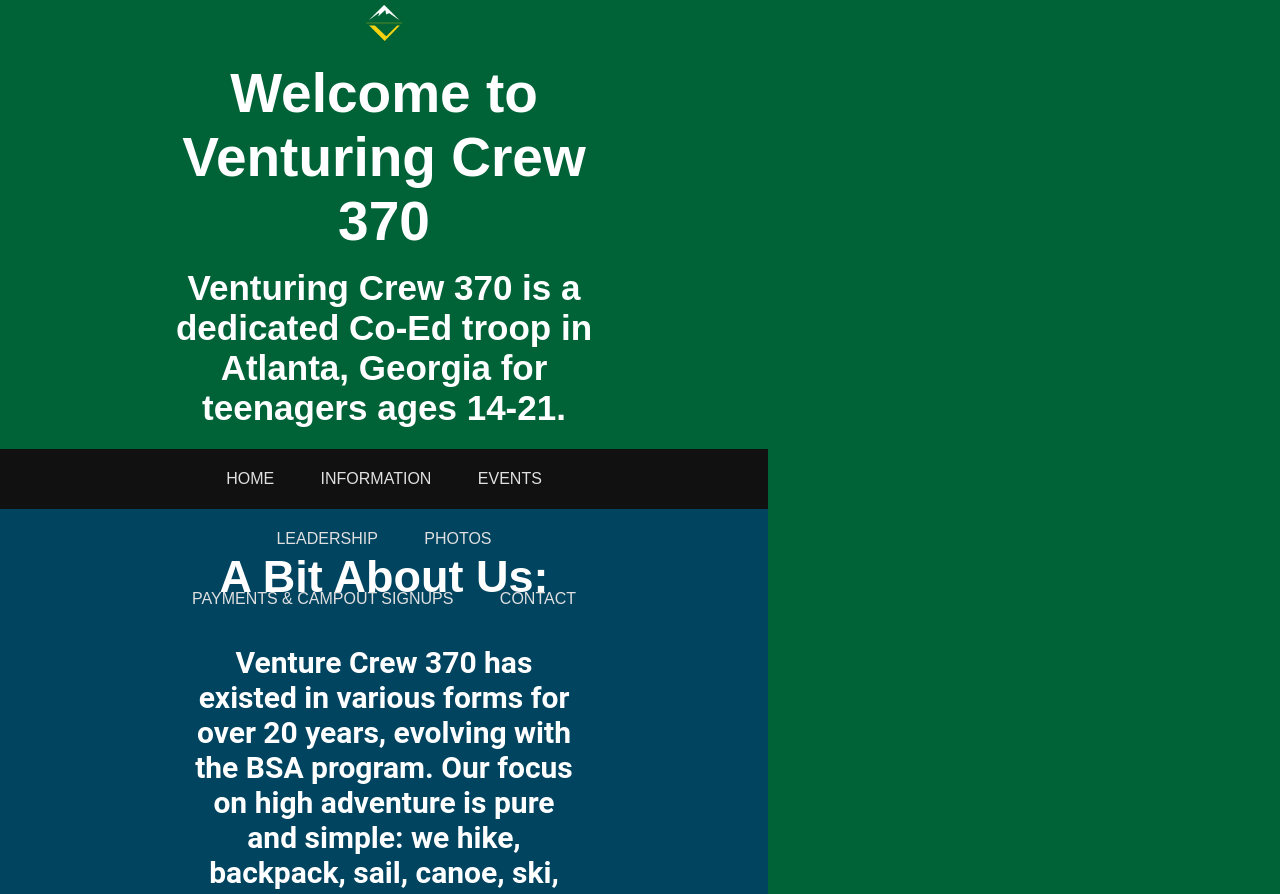
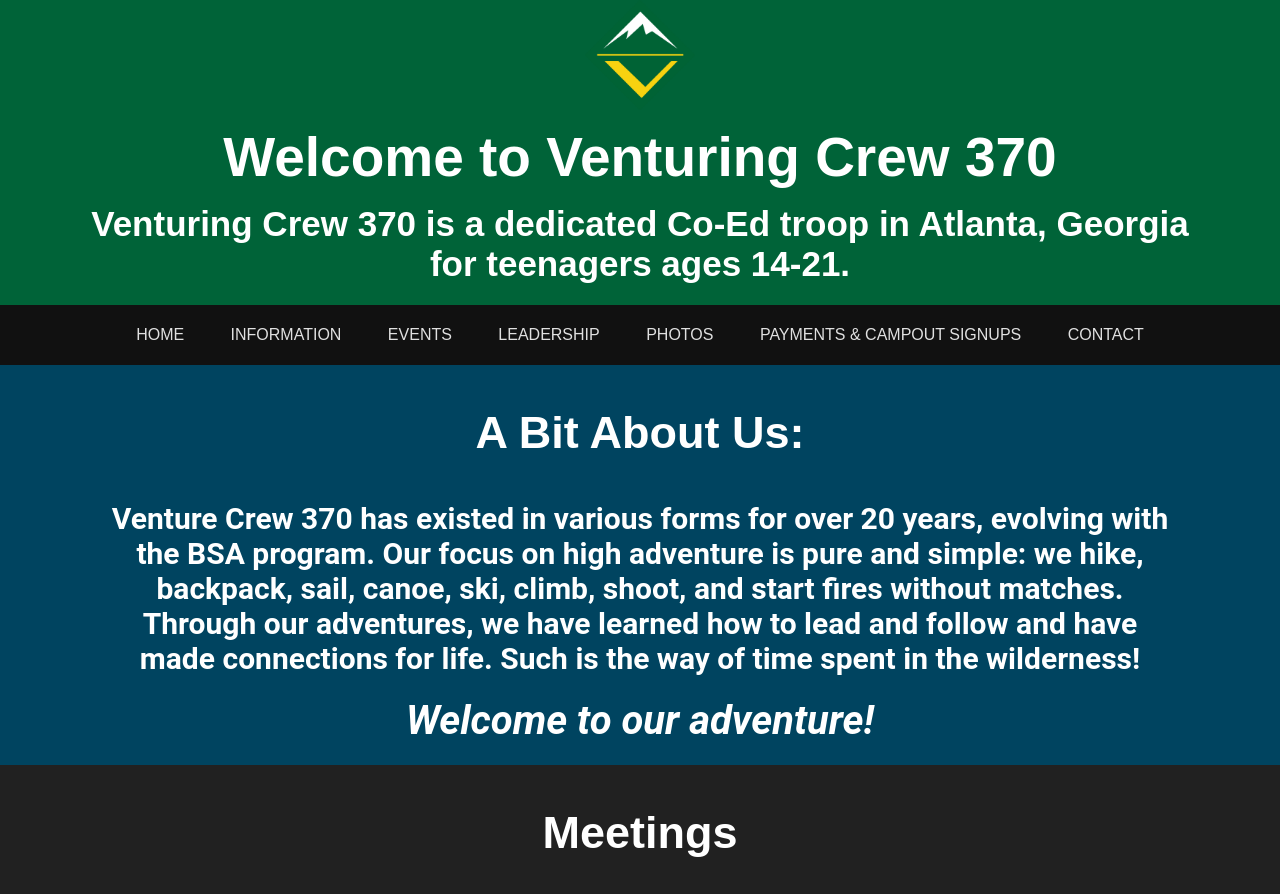
Before and after one commit to crew-370/Crew370, a Jekyll site: the page built from index.html, in a window 1280 px wide. Shown: the top 894 px of the page. Built offline with Jekyll 4.4.1, drawn with Linux system fonts in a browser that asks for light colours.

Commit message:
undid width changes

```diff
--- a/styles/bottombar.css
+++ b/styles/bottombar.css
@@ -1,6 +1,5 @@
 :root {
   --bb-background: #006338;
-  width: 60%;
 }
 
 .background {
--- a/styles/name.css
+++ b/styles/name.css
@@ -1,5 +1,5 @@
 :root {
-  --content-width: 60%;
+  --content-width: 1100;
 }
 
 html, body, h1, h2, h3, h4, h5, h6, p {
```
